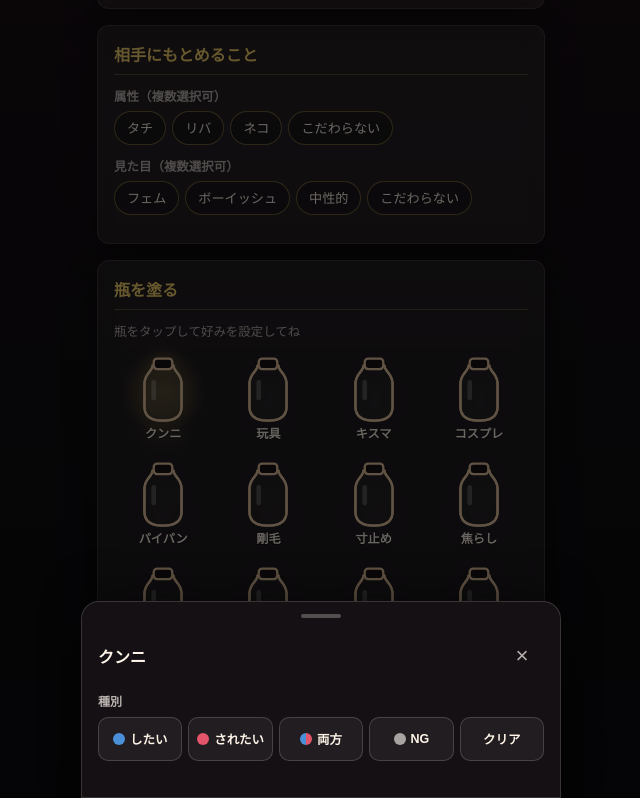
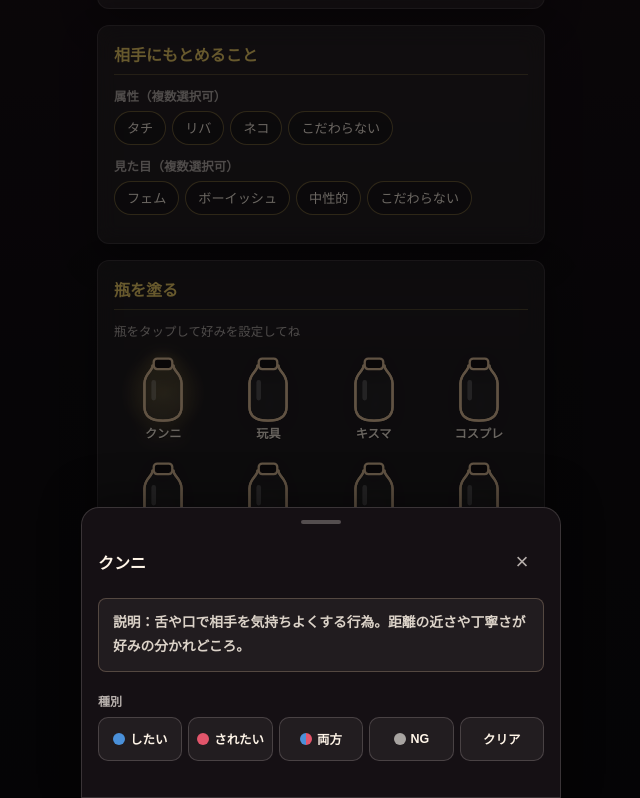
Before and after one commit to rezu-katu/seiheki-jar, a website: page site/index.html in a window 1280 px wide. Both pictures are taken after a click on the button "クンニ". Shown: the part 770-1568 px from the top of the page, without its empty margins (319-959 px from the left). Drawn offline with Linux system fonts and the light colour scheme; a web font is replaced by a local one.

Commit message:
feat: add jar term descriptions

```diff
--- a/site/index.html
+++ b/site/index.html
@@ -168,6 +168,7 @@
     <span class="bottom-sheet-title" id="sheet-title">瓶のタイトル</span>
     <button class="btn-close" id="btn-close-sheet" aria-label="閉じる">×</button>
   </div>
+  <p class="sheet-description" id="sheet-description">説明：瓶の説明</p>
 
   <div class="sheet-section-label">種別</div>
   <div class="type-buttons" role="group" aria-label="種別を選ぶ">
--- a/site/main.js
+++ b/site/main.js
@@ -25,6 +25,37 @@ const JAR_LABELS = [
   "緊縛",       "スパンキング","乳首攻め", "腹パン",
   "体外式ポルチオ","アナル",  "レイプ",   "NTR",
   "スワッピング","ハメ撮り",  "複数プレイ","飲尿",
+];
+
+const JAR_DESCRIPTIONS = [
+  "舌や口で相手を気持ちよくする行為。距離の近さや丁寧さが好みの分かれどころ。",
+  "バイブやローターなどの道具を使うプレイ。刺激の強さや使い方を一緒に調整しやすい。",
+  "肌に吸いあとを残すキス。見える場所に残すかどうかは事前に確認したいポイント。",
+  "服装や役になりきって雰囲気を楽しむプレイ。日常と違う自分になれるのが魅力。",
+  "陰毛を処理してつるつるにした状態。見た目や触り心地の好みとして選ぶ項目。",
+  "自然な毛量や濃さをそのまま楽しむ好み。手入れしすぎない質感に惹かれる人向け。",
+  "いきそうな直前で止めて、期待感を高めるプレイ。焦らされる時間も含めて楽しむ。",
+  "すぐに触れず、言葉や手つきでじらして気持ちを高めるプレイ。ゆっくり進むのが好きな人向け。",
+  "屋外で性的なことをするシチュエーション。現実では周囲への配慮と法的リスクの確認が必須。",
+  "屋外で肌や身体を見せるシチュエーション。人目や場所の扱いには慎重さが必要。",
+  "同意のある相手同士で、痴漢風の状況を演じるプレイ。現実の無断行為は絶対NG。",
+  "言葉で責めたり褒めたりして気持ちを高めるプレイ。言われたい言葉の範囲確認が大事。",
+  "身体や肌に文字や印を書くプレイ。消える素材か、残してよい場所かを決めておくと安心。",
+  "首まわりに手を添える、または圧迫感を演出するプレイ。危険が高いので安全確認が最優先。",
+  "目を隠して感覚を鋭くするプレイ。見えないぶん、合図や止め方を決めておくと楽しみやすい。",
+  "手足や身体の動きを制限するプレイ。ほどける方法と中止サインを先に決めておく。",
+  "縄などで身体を美しく縛るプレイ。見た目や支配感を楽しむ一方で、しびれや痛みの確認が必要。",
+  "お尻などを叩いて刺激を楽しむプレイ。強さや回数の好みが分かれやすい。",
+  "乳首を触る、舐める、つまむなどして刺激するプレイ。強さの好みを細かく合わせやすい。",
+  "お腹への打撃や圧を含むプレイ。危険があるので、現実で行う場合は無理をしない前提で。",
+  "奥側の強い刺激を狙う挿入系のプレイ。身体への負担が出やすいので、痛みがあればすぐ止める。",
+  "肛門まわりを刺激するプレイ。衛生面と潤滑、ゆっくり進めることが大切。",
+  "同意のある相手同士で、無理やり風の状況を演じるプレイ。現実の不同意行為は絶対NG。",
+  "恋人や好きな人を他の相手に取られる想像を楽しむジャンル。嫉妬や不安の扱いに注意。",
+  "パートナー同士で相手を交換するプレイ。全員の同意と境界線の確認が前提。",
+  "性的な場面を撮影するプレイ。保存先、共有範囲、削除ルールを必ず決めておきたい。",
+  "複数人で楽しむプレイ。人数が増えるぶん、同意や役割、NGの共有が大切。",
+  "尿を飲む、または飲ませるプレイ。衛生面や体調への配慮が必要な上級者向けの好み。",
 ];
 
 // ===== 瓶の状態管理 =====
@@ -204,6 +235,7 @@ function openSheet(index) {
 
   // タイトル更新
   document.getElementById("sheet-title").textContent = JAR_LABELS[index];
+  document.getElementById("sheet-description").textContent = "説明：" + JAR_DESCRIPTIONS[index];
 
   // 種別ボタン更新
   updateSheetTypeButtons(state.type);
--- a/site/style.css
+++ b/site/style.css
@@ -382,6 +382,18 @@ main {
   font-weight: 900;
 }
 
+.sheet-description {
+  margin: 2px 0 20px;
+  padding: 12px 14px;
+  border: 1px solid rgba(231, 198, 160, 0.26);
+  border-radius: 8px;
+  background: rgba(247, 238, 232, 0.055);
+  color: rgba(255, 245, 232, 0.84);
+  font-size: 0.86rem;
+  font-weight: 700;
+  line-height: 1.75;
+}
+
 .btn-close {
   background: none;
   border: none;
```
Also changed, not shown: tests/static-contract.test.js (+12 -0 lines).
